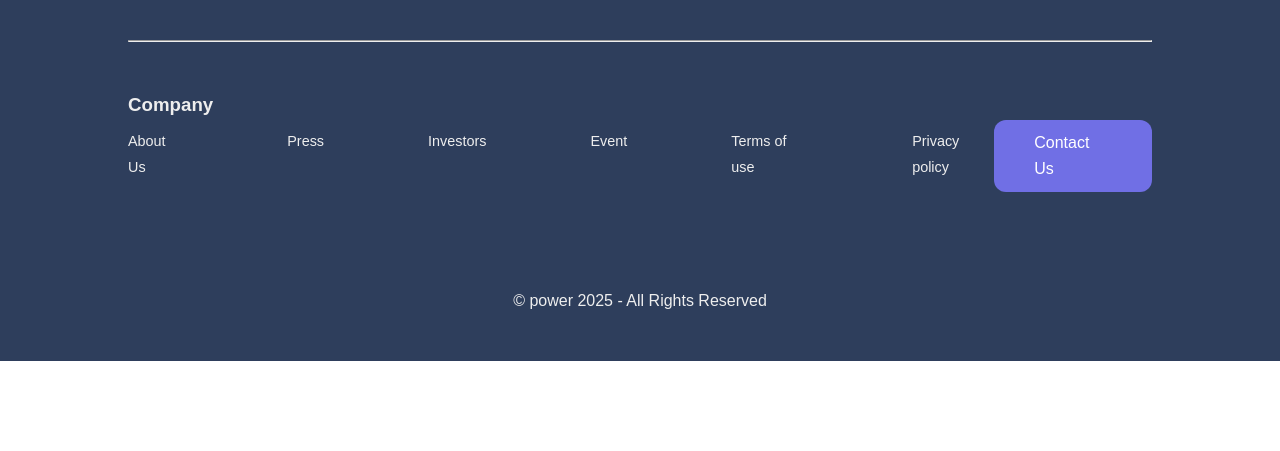
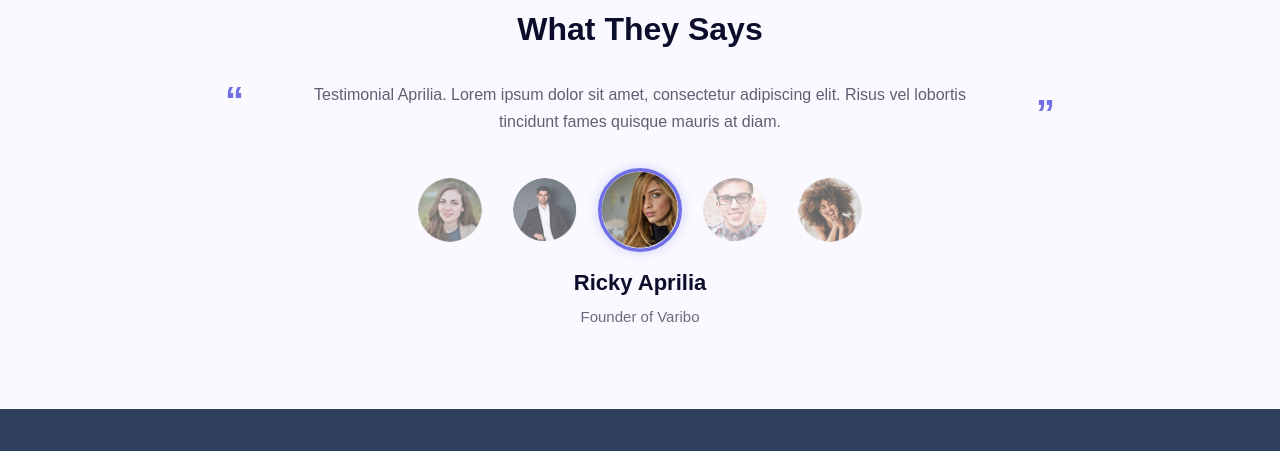
Before and after one commit to rafaadila10/design-agency-landing-page, a plain HTML site: page index.html in a window 1280 px wide. Shown: the part 1937-2388 px from the top of the page. Before the commit the page ends 2298 px from the top, so only its background shows below. Drawn offline with nearby package versions, Linux system fonts and the light colour scheme.

Commit message:
create testimonial section

```diff
--- a/app.js
+++ b/app.js
@@ -1,4 +1,5 @@
 $(document).ready(function() {
+
   $('.menu-toggle').on('click', function() {
     $('.nav-links').toggleClass('active');
   });
@@ -6,4 +7,27 @@ $(document).ready(function() {
   $('.close-menu').on('click', function() {
     $('.nav-links').removeClass('active');
   });
+
+  $(".avatar").click(function () {
+      $(".avatar").removeClass("active");
+
+      $(this).addClass("active");
+
+      const text = $(this).data("text");
+      const name = $(this).data("name");
+      const role = $(this).data("role");
+
+      $(".testimonial-text").fadeOut(150, function () {
+          $(this).text(text).fadeIn(150);
+      });
+
+      $(".person-name").fadeOut(150, function () {
+          $(this).text(name).fadeIn(150);
+      });
+
+      $(".person-role").fadeOut(150, function () {
+          $(this).text(role).fadeIn(150);
+      });
+  });
+
 });
--- a/index.html
+++ b/index.html
@@ -137,6 +137,38 @@
                     </div>
                 </div>
             </section>
+
+            <!-- testimonial section -->
+            <section class="testimonial-section">
+                <div class="testimonial-container">
+
+                    <h2 class="testimonial-title">Let’s Hear<br><span>What They Says</span></h2>
+
+                    <div class="testimonial-quote-wrapper">
+                        <span class="quote-icon left">“</span>
+
+                        <p class="testimonial-text">
+                            Testimonial Aprilia. Lorem ipsum dolor sit amet, consectetur adipiscing elit. Risus vel lobortis tincidunt fames quisque mauris at diam.
+                        </p>
+
+                        <span class="quote-icon right">”</span>
+                    </div>
+
+                    <div class="testimonial-avatars">
+                        <img src="assets/testimonial/testimonial-1.png" class="avatar" data-name="Lisa Morgan" data-role="CEO, Nova" data-text="Testimonial Lisa. Lorem ipsum dolor sit amet, consectetur adipiscing elit. Risus vel lobortis tincidunt fames quisque mauris at diam." />
+                        <img src="assets/testimonial/testimonial-2.png" class="avatar" data-name="Daniel Harper" data-role="CTO, Hyperion" data-text="Testimonial Daniel. Lorem ipsum dolor sit amet, consectetur adipiscing elit. Risus vel lobortis tincidunt fames quisque mauris at diam." />
+                        <img src="assets/testimonial/testimonial-3.png" class="avatar active" data-name="Ricky Aprilia" data-role="Founder of Varibo" data-text="Testimonial Aprilia. Lorem ipsum dolor sit amet, consectetur adipiscing elit. Risus vel lobortis tincidunt fames quisque mauris at diam." />
+                        <img src="assets/testimonial/testimonial-4.png" class="avatar" data-name="Kevin Santos" data-role="Designer" data-text="Testimonial Kevin. Lorem ipsum dolor sit amet, consectetur adipiscing elit. Risus vel lobortis tincidunt fames quisque mauris at diam." />
+                        <img src="assets/testimonial/testimonial-5.png" class="avatar" data-name="Yuna Kei" data-role="Product Manager" data-text="Testimonial Yuna. Lorem ipsum dolor sit amet, consectetur adipiscing elit. Risus vel lobortis tincidunt fames quisque mauris at diam." />
+                    </div>
+
+                    <div class="testimonial-person">
+                        <h3 class="person-name">Ricky Aprilia</h3>
+                        <p class="person-role">Founder of Varibo</p>
+                    </div>
+                </div>
+            </section>
+
         </main>
 
         <footer>
--- a/styles.css
+++ b/styles.css
@@ -33,7 +33,7 @@ footer {
 
 header {
     background-color: #fff;
-    border-bottom: 1px solid #ddd;
+    /* border-bottom: 1px solid #ddd; */
 }
 
 header nav {
@@ -562,3 +562,111 @@ header nav .nav-links li a:hover {
         border-radius: 20px;
     }
 }
+
+.testimonial-section {
+    padding: 80px 20px;
+    text-align: center;
+    background: #F9F9FF;
+    position: relative;
+}
+
+.testimonial-title {
+    font-size: 32px;
+    font-weight: 700;
+    color: #0C0C2B;
+    margin-bottom: 30px;
+    line-height: 1.3;
+}
+
+.testimonial-title span {
+    color: #0C0C2B;
+}
+
+.testimonial-quote-wrapper {
+    max-width: 750px;
+    margin: 0 auto 40px;
+    position: relative;
+}
+
+.quote-icon {
+    font-size: 38px;
+    font-weight: 700;
+    color: #706FE5;
+    position: absolute;
+}
+
+.quote-icon.left {
+    left: -40px;
+    top: -10px;
+}
+
+.quote-icon.right {
+    right: -40px;
+    bottom: -10px;
+}
+
+.testimonial-text {
+    color: #5f6072;
+    line-height: 1.7;
+    font-size: 16px;
+    padding: 0 20px;
+}
+
+.testimonial-avatars {
+    display: flex;
+    justify-content: center;
+    gap: 25px;
+    margin: 40px 0 20px;
+}
+
+.avatar {
+    width: 70px;
+    height: 70px;
+    border-radius: 50%;
+    object-fit: cover;
+    cursor: pointer;
+    opacity: 0.6;
+    transition: 0.3s;
+    border: 3px solid transparent;
+}
+
+.avatar.active {
+    opacity: 1;
+    border: 3px solid #706FE5;
+    box-shadow: 0 0 10px rgba(112, 111, 229, 0.3);
+    transform: scale(1.2);
+}
+
+.testimonial-person {
+    margin-top: 10px;
+}
+
+.person-name {
+    font-size: 22px;
+    font-weight: 700;
+    color: #0C0C2B;
+}
+
+.person-role {
+    color: #6b6c80;
+    margin-top: 5px;
+    font-size: 15px;
+}
+
+@media (max-width: 600px) {
+    .testimonial-avatars {
+        gap: 12px;
+    }
+
+    .avatar {
+        width: 55px;
+        height: 55px;
+    }
+
+    .quote-icon.left {
+        left: 0;
+    }
+    .quote-icon.right {
+        right: 0;
+    }
+}
```
Also changed, not shown: assets/testimonial/testimonial-1.png (added), assets/testimonial/testimonial-2.png (added), assets/testimonial/testimonial-3.png (added), assets/testimonial/testimonial-4.png (added), assets/testimonial/testimonial-5.png (added).
